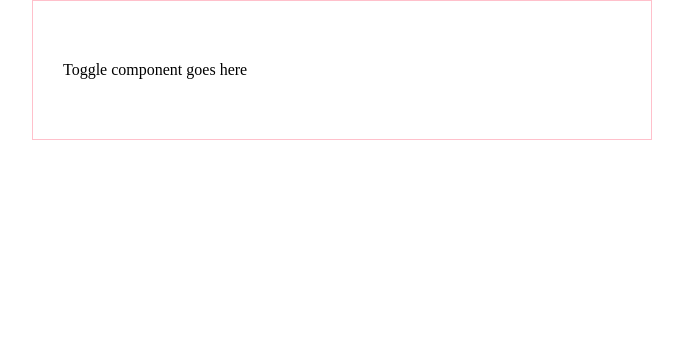
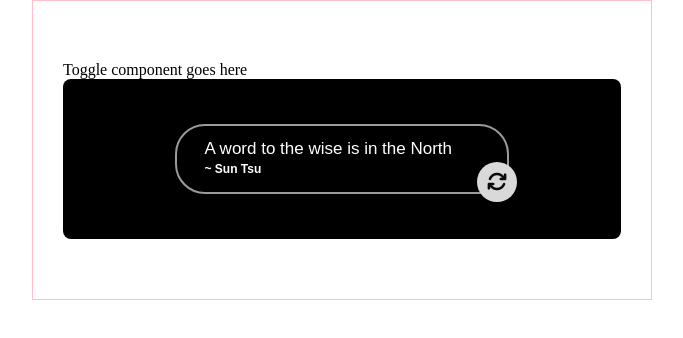
Before and after one commit to outHereSam/microinteractions, a plain HTML site: page index.html in a window 1280 px wide. Shown: the whole page, without its empty margins (298-981 px from the left). Drawn offline with Linux system fonts and the light colour scheme.

Commit message:
structure for refresh button

```diff
--- a/index.html
+++ b/index.html
@@ -6,11 +6,23 @@
     <title>Microinteractions</title>
 
     <link rel="stylesheet" href="style.css" />
+    <link rel="stylesheet" href="https://cdnjs.cloudflare.com/ajax/libs/font-awesome/6.6.0/css/all.min.css">
   </head>
   <body>
     <div class="main-container">
       <!-- Toggle Component -->
       <div class="toggle-component">Toggle component goes here</div>
+
+      <!-- Refresh Component -->
+      <div class="refresh-component">
+        <div class="rf-container">
+          <p class="rf-quote">A word to the wise is in the North</p>
+          <span class="rf-span">~ Sun Tsu</span>
+          <div class="rf-circle">
+            <i class="fa-solid fa-arrows-rotate rf-refresh-btn"></i>
+          </div>
+        </div>
+      </div>
     </div>
   </body>
 </html>
--- a/style.css
+++ b/style.css
@@ -11,3 +11,95 @@
   padding: 60px 30px;
   margin: 0 auto;
 }
+
+/********** Refresh styles start here  *********/
+@import url('https://fonts.googleapis.com/css2?family=Montserrat:ital,wght@0,100..900;1,100..900&display=swap');
+
+:root {
+  --black: #0A0A0A;
+  --border-color: #9B9B9B;
+  --refresh-btn-color: #D9D9D9;
+  --text-color: #FFFFFF;
+}
+
+.refresh-component {
+  width: 100%;
+  height: 20vh;
+  background: black;
+  border-radius: 8px;
+  display: flex;
+  align-items: center;
+  justify-content: center;
+  outline: none;
+}
+
+.rf-container {
+  width: 60%;
+  height: 70px;
+  border: 2px solid var(--border-color);
+  border-radius: 30px;
+  outline: none;
+  display: flex;
+  flex-direction: column;
+  justify-content: center;
+  padding-left: 5%;
+  position: relative;
+}
+
+.rf-quote, .rf-span {
+  font-family: "Montserrat", sans-serif;
+  color: var(--text-color);
+  line-height: 20px;
+}
+.rf-quote {
+  font-size: 17px;
+}
+.rf-span {
+  font-size: 12px;
+  font-weight: 600;
+}
+
+.rf-circle {
+  width: 40px;
+  height: 40px;
+  background: var(--refresh-btn-color);
+  border-radius: 50%;
+  outline: none;
+  display: flex;
+  justify-content: center;
+  align-items: center;
+  position: absolute;
+  bottom: -10px;
+  right: -10px;
+  transition: .2s;
+  cursor: pointer;
+}
+.rf-circle:hover {
+  scale: 1.05;
+}
+
+.rf-refresh-btn {
+  font-size: 20px;
+  color: var(--black);
+  animation: refreshrotation 1s infinite;
+  transition: .2s;
+}
+
+@keyframes refreshrotation {
+  from {
+    transform: rotate(0deg);
+  }
+  to {
+    transform: rotate(360deg);
+  }
+}
+
+/* @keyframes circlescale {
+  from {
+    transform: scale(1);
+  }
+  to {
+    transform: scale(.95);
+  }
+} */
+/********** Refresh styles end here  *********/
```
